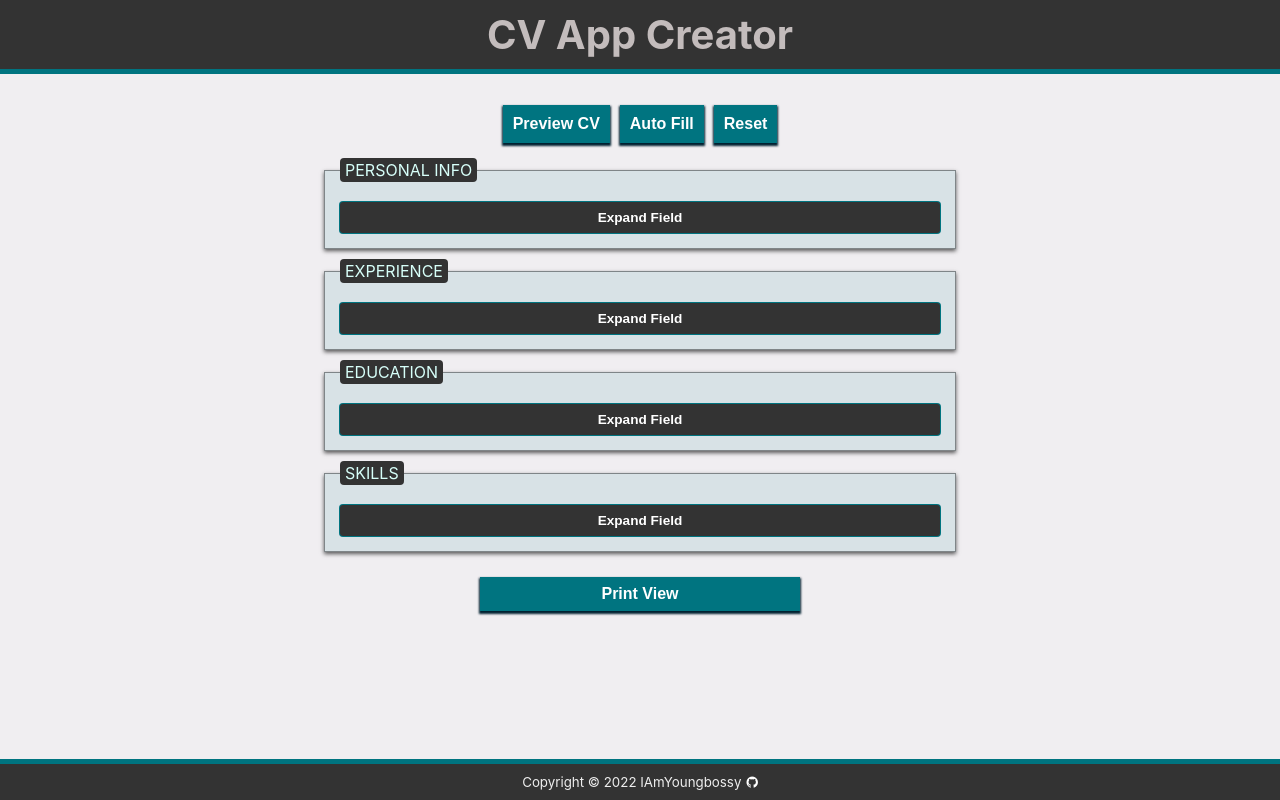
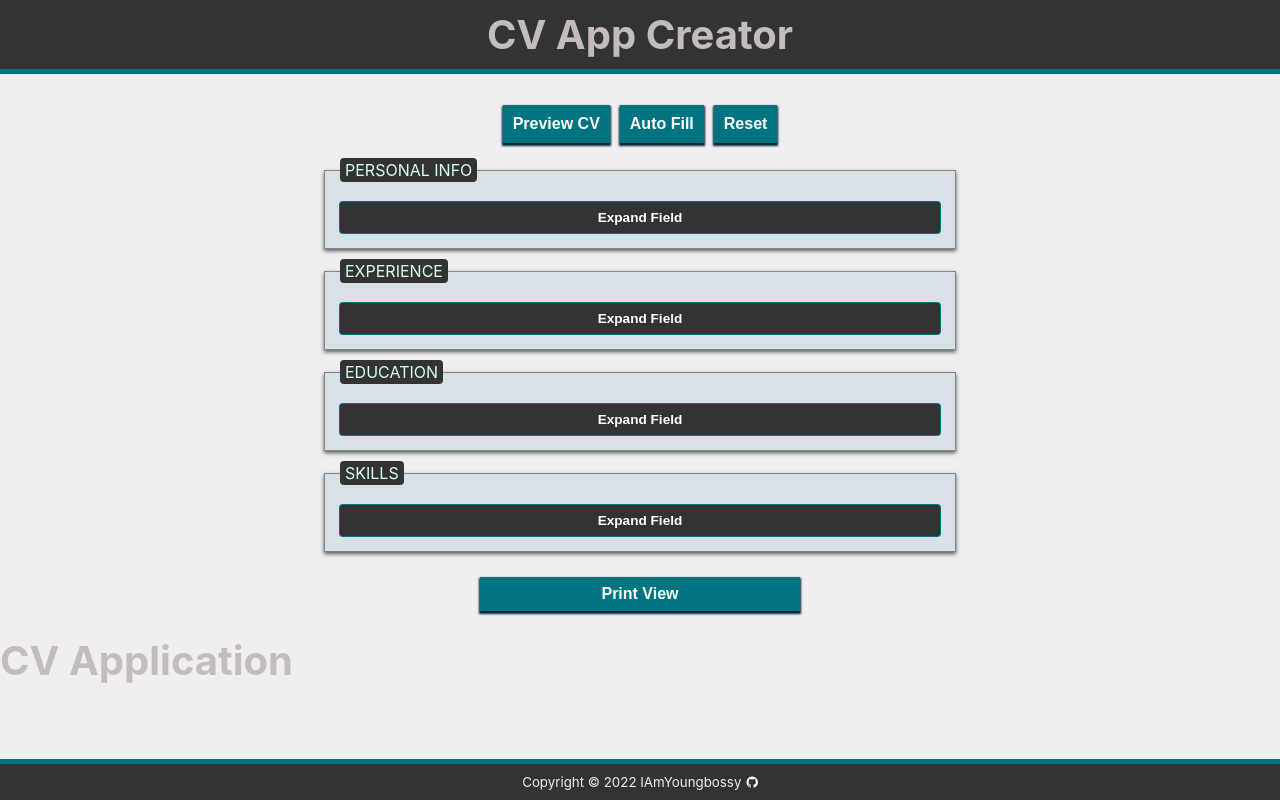
Before and after one commit to IAmYoungbossy/cv-app, a React (Create React App) app: page / in a window 1280 px wide. Built offline with nearby package versions, Linux system fonts and the light colour scheme.

Commit message:
Add Cv-Application component that will display the ready CV

```diff
--- a/src/components/App/App.js
+++ b/src/components/App/App.js
@@ -1,4 +1,5 @@
 import { Component } from "react";
+import CvApp from "../Cv-Application/Cv-Application";
 import Footer from "../Footer/Footer";
 import Form from "../Form/Form";
 import FormTopButtons from "../FormTopButtons/FormTopButtons";
@@ -160,6 +161,7 @@ export default class App extends Component {
             }
             setSkillCategory={(e, index) => this.setSkillCategory(e, index)}
           />
+          <CvApp />
         </main>
         <Footer />
       </div>
--- /dev/null
+++ b/src/components/Cv-Application/Cv-Application.js
@@ -0,0 +1,9 @@
+import { Component } from "react";
+
+export default class CvApp extends Component {
+  render() {
+    return (
+      <h1>CV Application</h1>
+    )
+  }
+}
```
Also changed, not shown: src/components/Cv-Application/Cv-Application.css (added).
